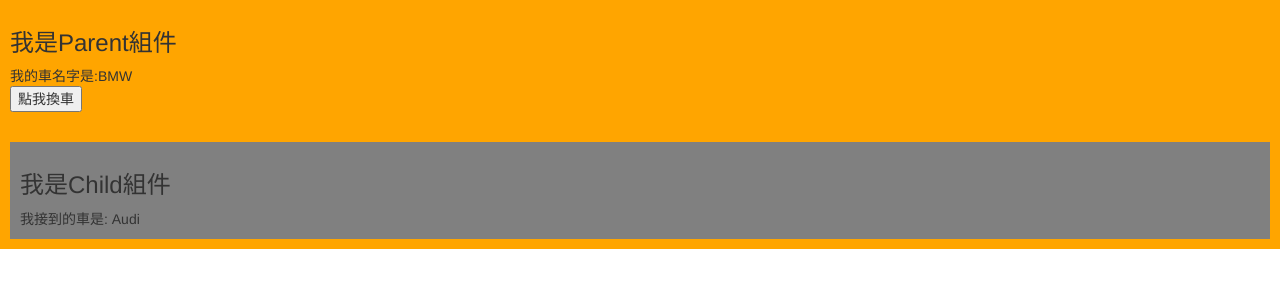
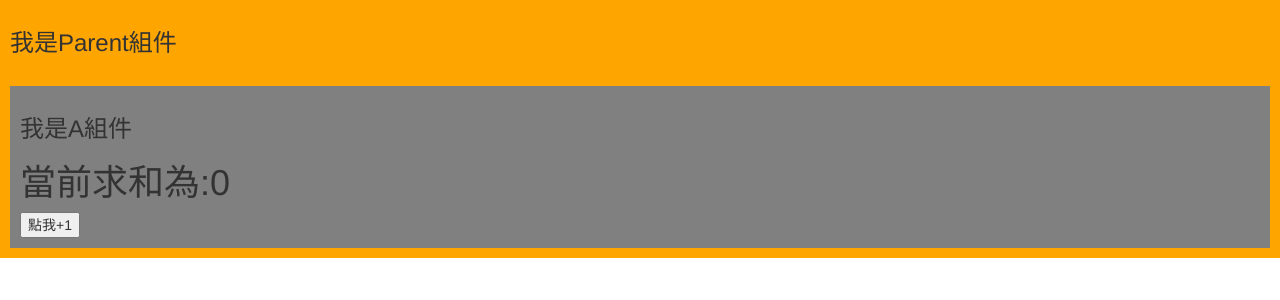
Before and after one commit to phoebe0412/react_extension, a React (Create React App) app: page / in a window 1280 px wide. Shown: the top 300 px of the page. Built offline with nearby package versions, Linux system fonts and the light colour scheme.

Commit message:
7_renderProps

```diff
--- a/src/App.js
+++ b/src/App.js
@@ -1,5 +1,5 @@
 import React, { Component,Fragment } from 'react'
-import Demo from './components/6_optimize'
+import Demo from './components/7_renderProps'
 
 export default class App extends Component {
 	render() {
--- /dev/null
+++ b/src/components/7_renderProps/index.css
@@ -0,0 +1,14 @@
+.parent{
+  background-color: orange;
+  padding: 10px;
+}
+.a{
+  background-color: gray;
+  margin-top: 30px;
+  padding: 10px;
+}
+.b{
+  background-color: skyblue;
+  margin-top: 30px;
+  padding: 10px;
+}
--- /dev/null
+++ b/src/components/7_renderProps/index.jsx
@@ -0,0 +1,39 @@
+import React, { Component } from 'react'
+import './index.css'
+import C from '../1_setState'
+
+export default class Parent extends Component {
+  render() {
+    return (
+      <div className='parent'>
+        <h3>我是Parent組件</h3>
+        <A render={(name)=><C name={name}/>}/>
+      </div>
+    )
+  }
+}
+
+class A extends Component {
+  state = {name:'Phoebe'}
+  render() {
+    console.log(this.props)
+    const {name} = this.state
+    return (
+      <div className='a'>
+        <h3>我是A組件</h3>
+        {this.props.render(name)}
+      </div>
+    )
+  }
+}
+
+class B extends Component {
+  render() {
+    console.log('B--render')
+    return (
+      <div className='b'>
+        <h3>我是B組件,{this.props.name}</h3>
+      </div>
+    )
+  }
+}
```
